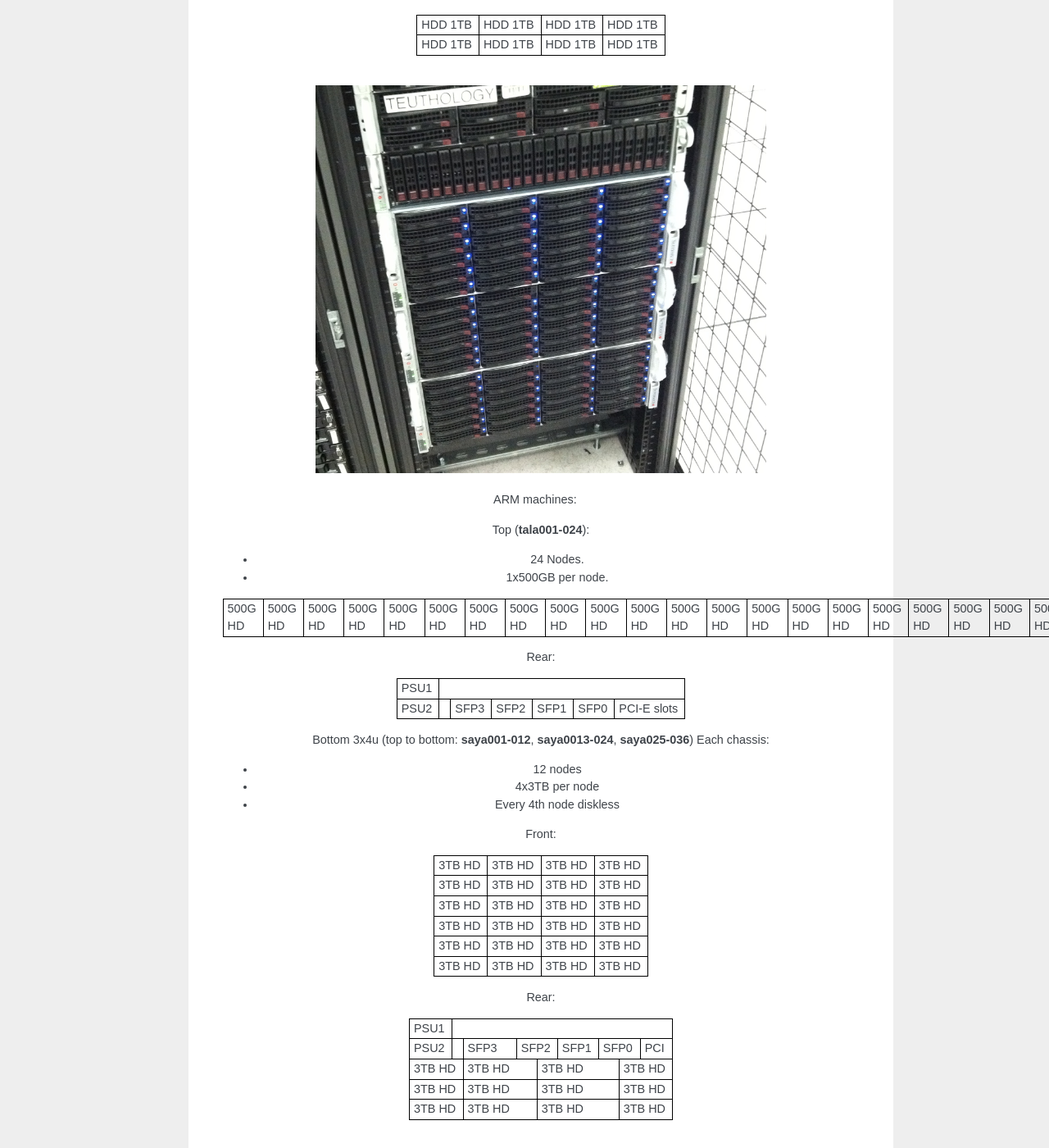
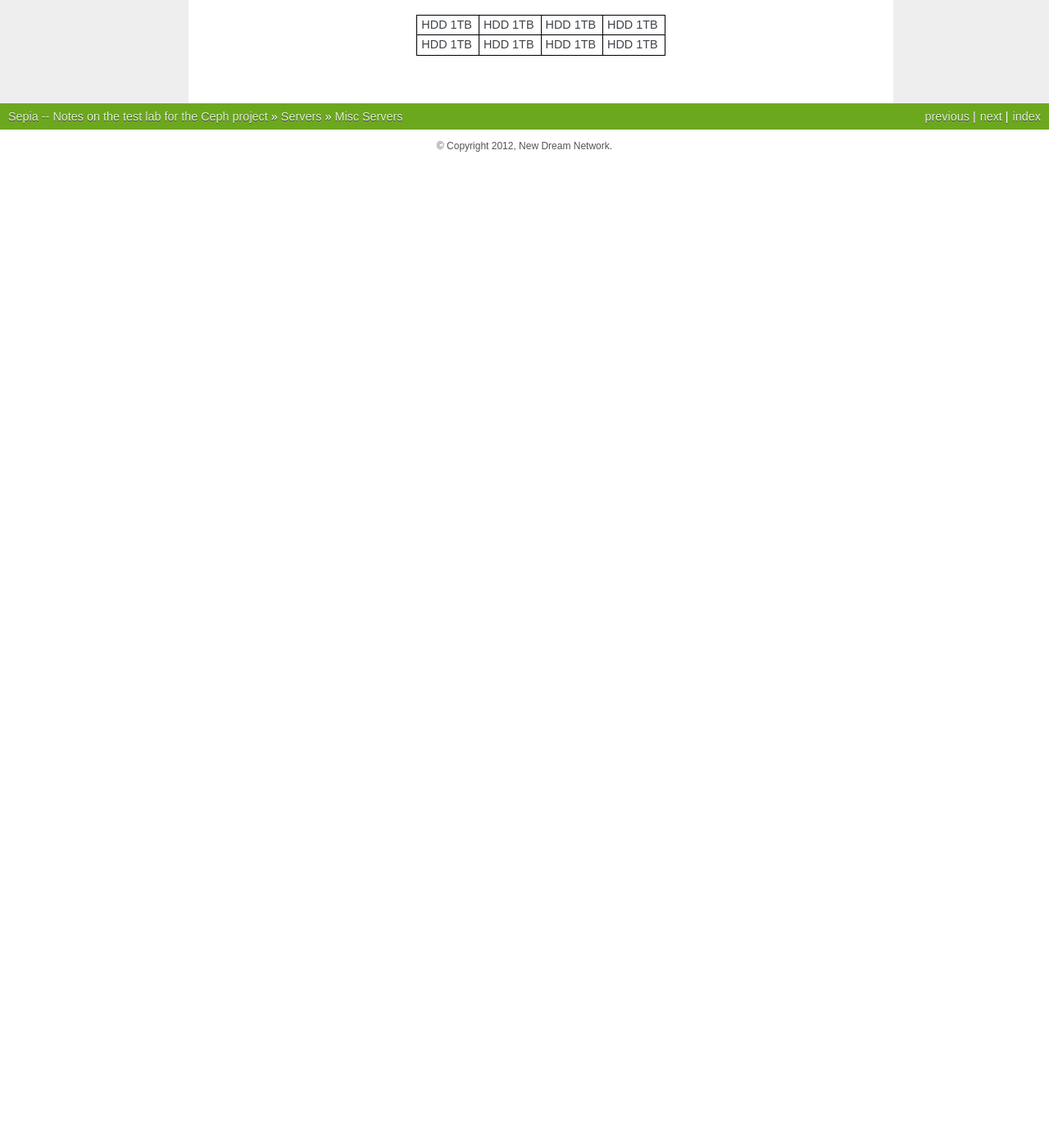
Before and after one commit to ceph/sepia, a Sphinx documentation site: the page built from doc/servers/misc/index.rst, in a window 1280 px wide and 1400 px high, scrolled down 642 px. Shown: the whole window at 82% size. Built offline with Sphinx 7.4.7, drawn with Linux system fonts in a browser that asks for light colours; after the commit the page ends 900 px from its top, so only the background shows below that; some of the changed text lies outside the part shown.

Commit message:
doc/servers: add more servers
This isn't complete, but it's most of it.

Signed-off-by: Sage Weil <sage@redhat.com>

```diff
--- a/doc/servers/index.rst
+++ b/doc/servers/index.rst
@@ -11,8 +11,12 @@
    :glob:
 
    plana/index
+   mira/index
    burnupi/index
    vercoi/index
    senta/index
-   mira/index
+   apama/index
+   rhoda/index
+   tala-saya/index
+   irvingi/index
    misc/index
--- a/doc/servers/mira/index.rst
+++ b/doc/servers/mira/index.rst
@@ -1,6 +1,12 @@
 =========
  Mira
 =========
+
+* 2u Supermicro
+* 4 core/8 thread
+* 16G RAM
+* 8x1T SATA disks
+* 1 gig network
 
 .. raw:: html
 
--- a/doc/servers/misc/index.rst
+++ b/doc/servers/misc/index.rst
@@ -34,99 +34,3 @@
       +---------+---------+---------+---------+
       | HDD 1TB | HDD 1TB | HDD 1TB | HDD 1TB |
       +---------+---------+---------+---------+
-
-.. figure:: tala-saya.jpg
-   :width: 70%
-
-   ARM machines:
-
-   Top (**tala001-024**):
-
-   * 24 Nodes.
-
-   * 1x500GB per node.
-
-   .. table::
-      :class: hardware-diagram
-
-      +----+----+----+----+----+----+----+----+----+----+----+----+----+----+----+----+----+----+----+----+----+----+----+----+----+
-      |    |    |    |    |    |    |    |    |    |    |    |    |    |    |    |    |    |    |    |    |    |    |    |    |    |
-      |    |    |    |    |    |    |    |    |    |    |    |    |    |    |    |    |    |    |    |    |    |    |    |    |    |
-      |500G|500G|500G|500G|500G|500G|500G|500G|500G|500G|500G|500G|500G|500G|500G|500G|500G|500G|500G|500G|500G|500G|500G|500G|500G|
-      |HD  |HD  |HD  |HD  |HD  |HD  |HD  |HD  |HD  |HD  |HD  |HD  |HD  |HD  |HD  |HD  |HD  |HD  |HD  |HD  |HD  |HD  |HD  |HD  |HD  |
-      +----+----+----+----+----+----+----+----+----+----+----+----+----+----+----+----+----+----+----+----+----+----+----+----+----+
-
-
-   Rear:
-
-   .. table::
-      :class: hardware-diagram
-
-      +------+------------------------------------------------------------+
-      |      |                                                            |
-      | PSU1 |                                                            |
-      +------+------+------+------+------+------+-------------------------+
-      |      |      |      |      |      |      |                         |
-      | PSU2 |      | SFP3 | SFP2 | SFP1 | SFP0 |  PCI-E slots            |
-      +------+------+------+------+------+------+-------------------------+
-
-
-   Bottom 3x4u (top to bottom: **saya001-012**, **saya0013-024**, **saya025-036**)
-   Each chassis:
-
-   * 12 nodes
-
-   * 4x3TB per node
-
-   * Every 4th node diskless
-
-
-   Front:
-
-   .. table::
-      :class: hardware-diagram
-
-
-      +------+------+------+------+
-      | 3TB  | 3TB  | 3TB  | 3TB  |
-      | HD   | HD   | HD   | HD   |
-      +------+------+------+------+
-      | 3TB  | 3TB  | 3TB  | 3TB  |
-      | HD   | HD   | HD   | HD   |
-      +------+------+------+------+
-      | 3TB  | 3TB  | 3TB  | 3TB  |
-      | HD   | HD   | HD   | HD   |
-      +------+------+------+------+
-      | 3TB  | 3TB  | 3TB  | 3TB  |
-      | HD   | HD   | HD   | HD   |
-      +------+------+------+------+
-      | 3TB  | 3TB  | 3TB  | 3TB  |
-      | HD   | HD   | HD   | HD   |
-      +------+------+------+------+
-      | 3TB  | 3TB  | 3TB  | 3TB  |
-      | HD   | HD   | HD   | HD   |
-      +------+------+------+------+
-
-
-   Rear:
-
-   .. table::
-      :class: hardware-diagram
-
-
-      +----+--------------------------------------+
-      |    |                                      |
-      |PSU1|                                      |
-      +----+-----+------+------+------+------+----+
-      |PSU2|     |      |      |      |      |    |
-      |    |     | SFP3 | SFP2 | SFP1 | SFP0 | PCI|
-      +----+-----+------+---+--+------++-----+----+
-      |          |          |          |          |
-      | 3TB HD   | 3TB HD   | 3TB HD   | 3TB HD   |
-      +----------+----------+----------+----------+
-      |          |          |          |          |
-      | 3TB HD   | 3TB HD   | 3TB HD   | 3TB HD   |
-      +----------+----------+----------+----------+
-      |          |          |          |          |
-      | 3TB HD   | 3TB HD   | 3TB HD   | 3TB HD   |
-      +----------+----------+----------+----------+
--- a/doc/servers/vercoi/index.rst
+++ b/doc/servers/vercoi/index.rst
@@ -1,6 +1,12 @@
 ========
  Vercoi
 ========
+
+* 2u Dell C6100 (2 nodes/chassis)
+* 12 core/24 thread
+* 72G RAM
+* 4x500GB RAID
+* VM hosts
 
 .. toctree::
    :glob:
```
Also changed, not shown: doc/servers/apama/index.rst (added, +11 -0 lines), doc/servers/irvingi/index.rst (added, +9 -0 lines), doc/servers/rhoda/index.rst (added, +21 -0 lines), doc/servers/senta/index.rst (+7 -0 lines), doc/servers/tala-saya/index.rst (added, +111 -0 lines).
